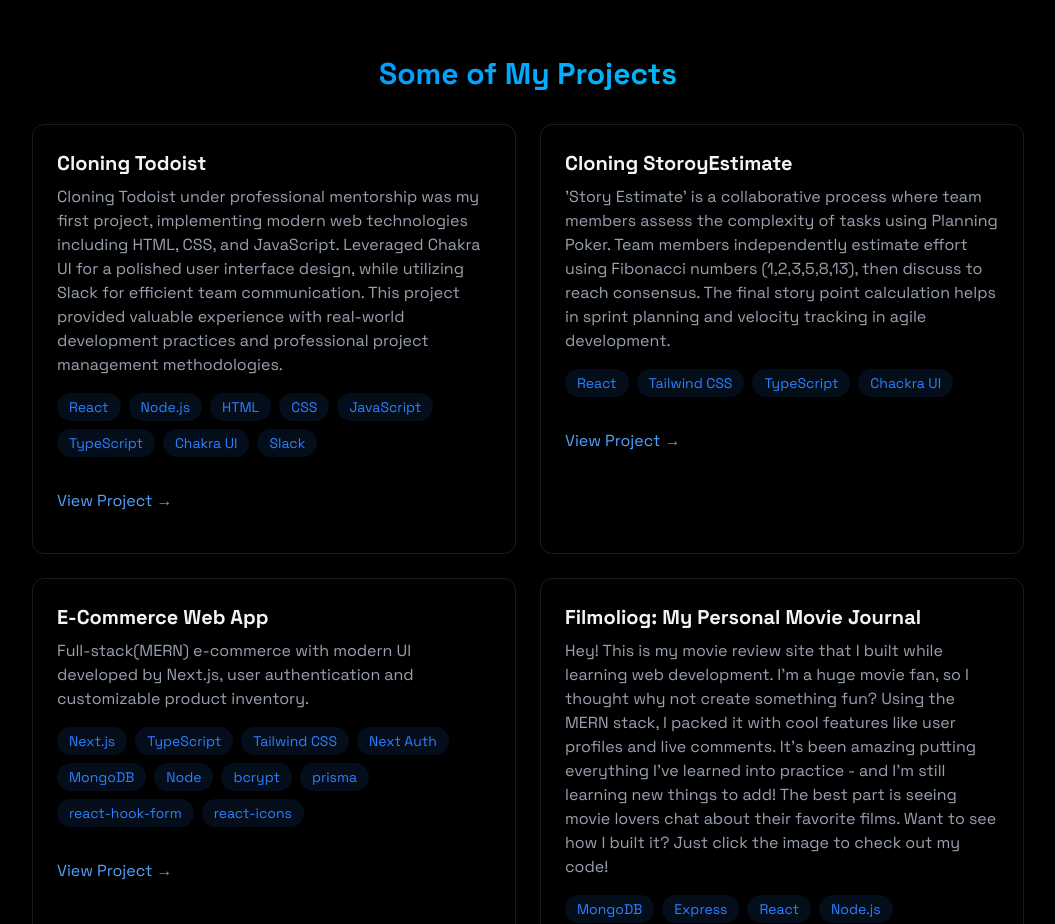
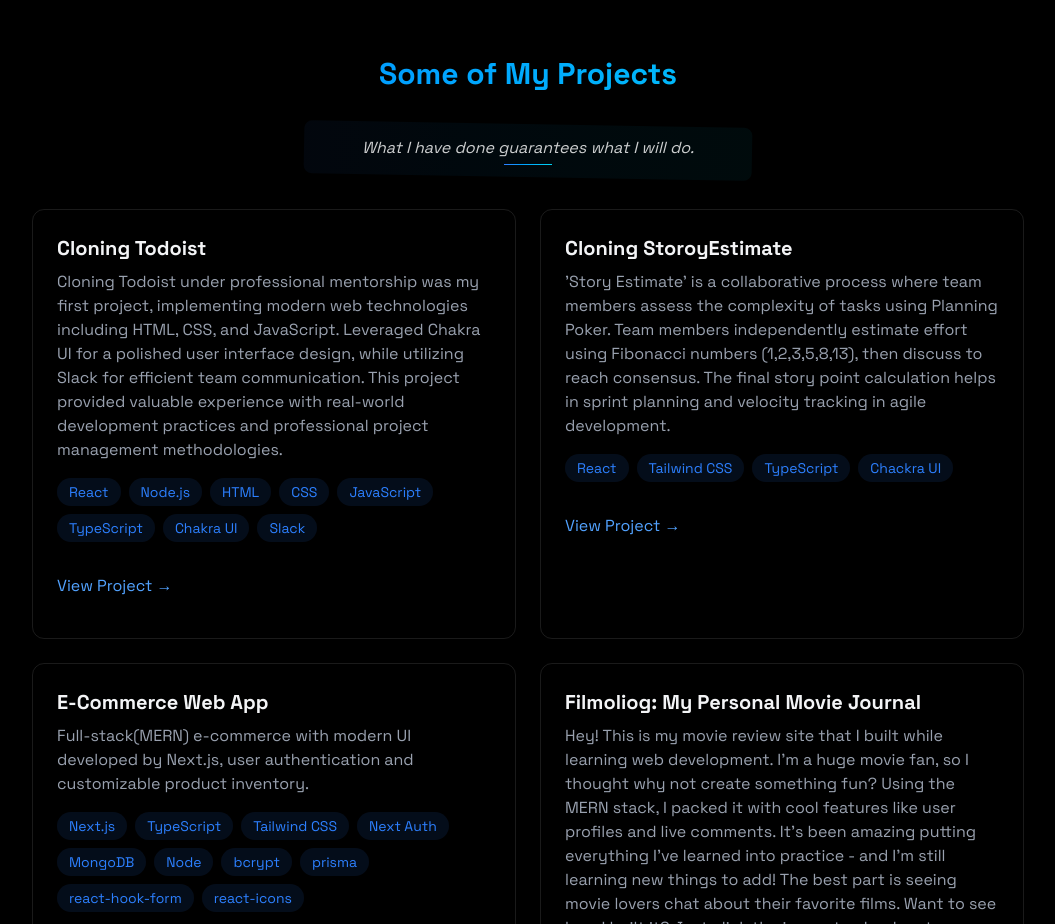
Before and after one commit to fsevindik/portfoliopage, a React (Vite) app: page / in a window 1280 px wide. Shown: the part 1780-2704 px from the top of the page, without its empty margins (112-1167 px from the left). Built offline with nearby package versions, Linux system fonts and the light colour scheme; no server answers.

Commit message:
feat: add personal motto quote

```diff
--- a/src/components/sections/Projects.jsx
+++ b/src/components/sections/Projects.jsx
@@ -1,5 +1,4 @@
 import { RevealOnScroll } from "../RevealOnScroll";
-
 
 export const Projects = () => {
   return (
@@ -13,6 +12,19 @@
           {" "}
           Some of My Projects
         </h2>
+
+        <div className="mb-8 text-center">
+          <div className="relative py-3 px-2 max-w-md mx-auto">
+            <div className="absolute inset-0 bg-gradient-to-r from-blue-500/5 to-cyan-400/5 rounded-lg transform rotate-1"></div>
+            <div className="relative">
+              <blockquote className="italic text-sm sm:text-base text-white/80 font-light">
+                What I have done guarantees what I will do.
+              </blockquote>
+              <div className="mt-1 w-12 h-px bg-gradient-to-r from-blue-500 to-cyan-400 mx-auto"></div>
+            </div>
+          </div>
+        </div>
+
         <div className="grid grid-cols-1 md:grid-cols-2 gap-6">
           <div className="p-6 rounded-xl border border-white/10 hover:-translate-y-1 hover:border-blue-500/30 hover:shadow-[0_2px_8px_rgba(59,130,246,0.2)] transition">
             <h3 className="text-xl font-bold mb-2"> Cloning Todoist </h3>
```
